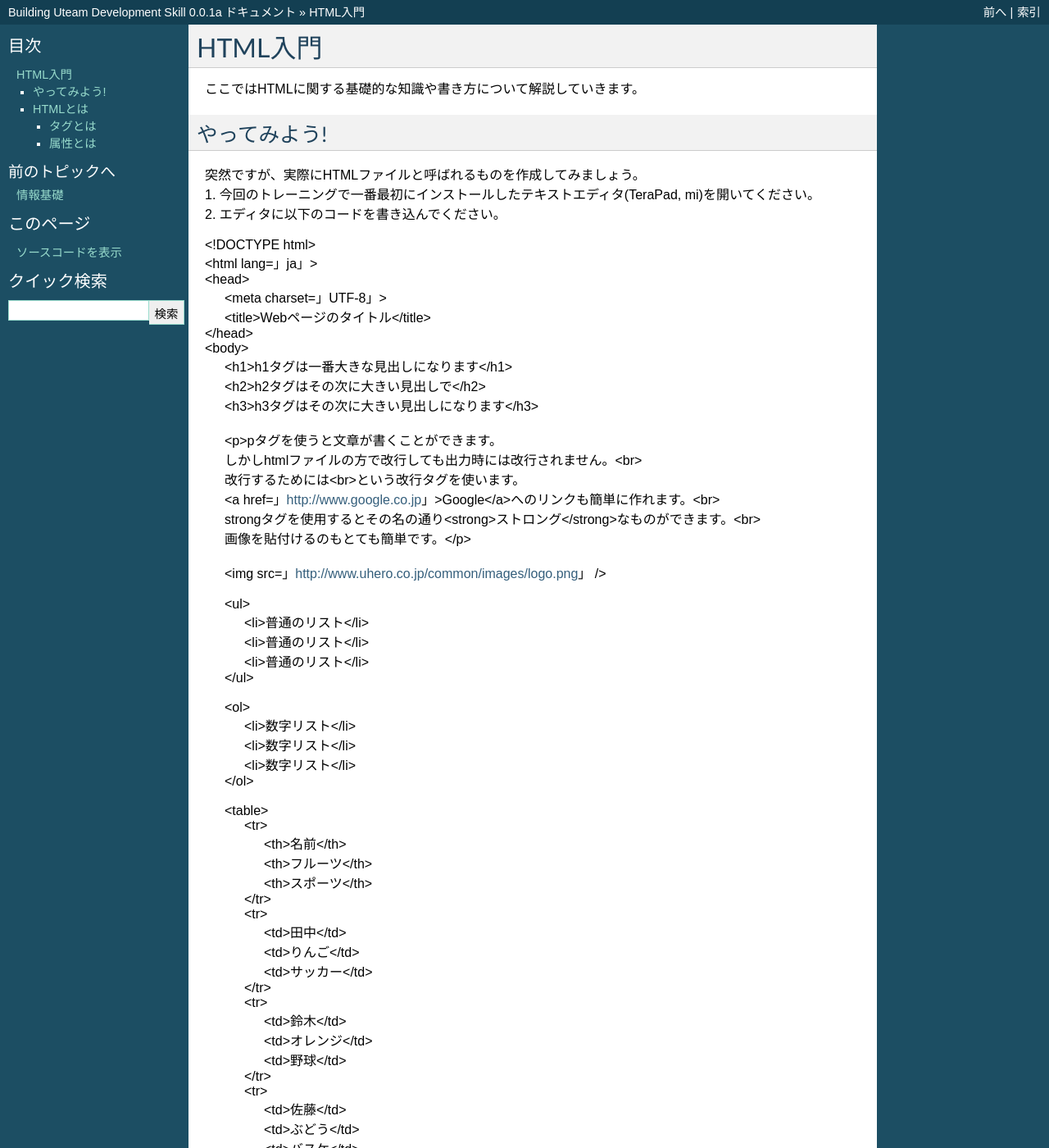
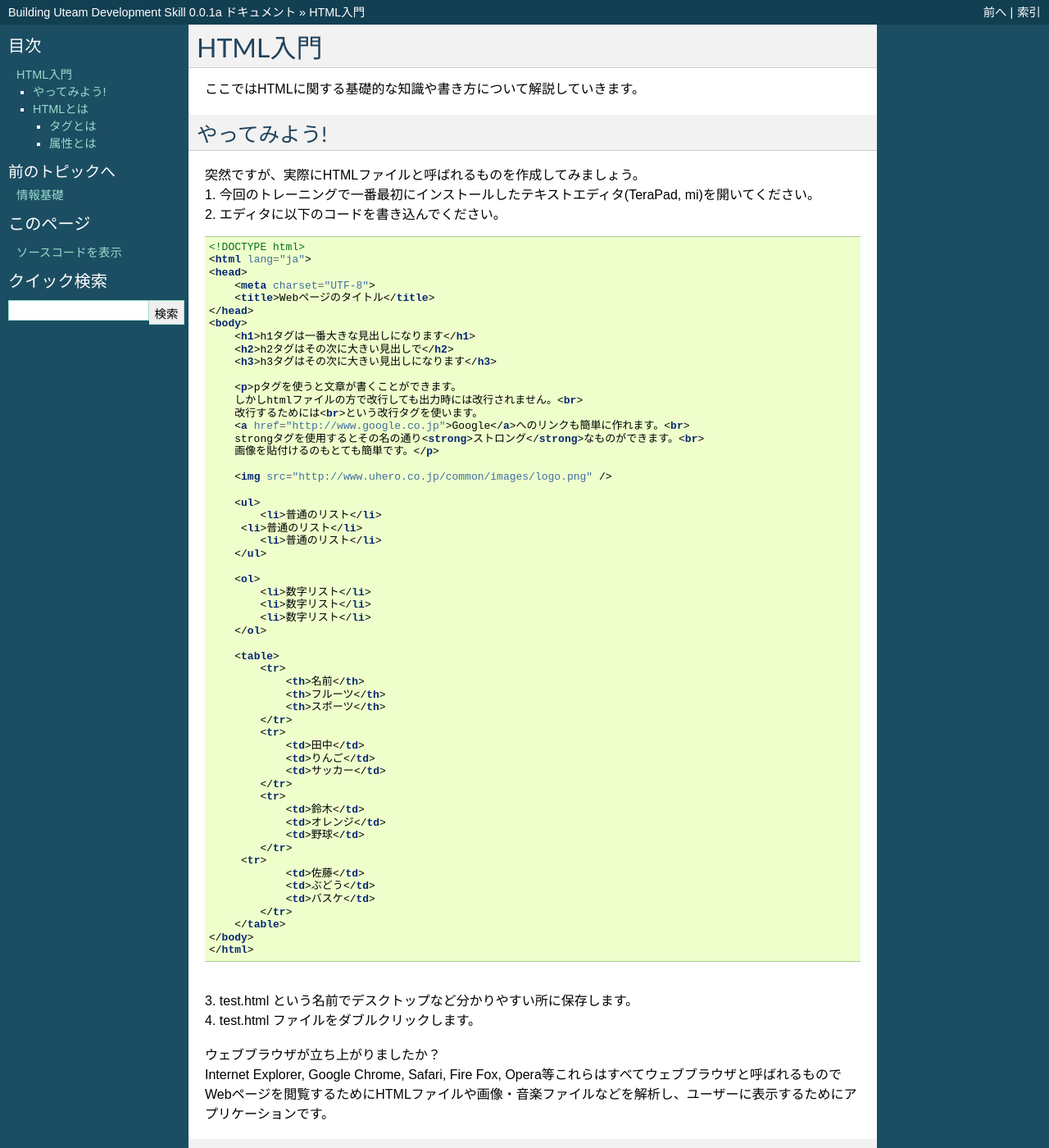
Before and after one commit to uhero-corp/buds, a Sphinx documentation site: the page built from source/4_html.txt, in a window 1280 px wide and 1400 px high. Shown: the whole window at 82% size. Built offline with Sphinx 7.4.7, drawn with Linux system fonts in a browser that asks for light colours; some of the changed text lies outside the part shown.

Commit message:
modified

```diff
--- a/source/4_html.txt
+++ b/source/4_html.txt
@@ -10,63 +10,71 @@ HTML入門
 | 突然ですが、実際にHTMLファイルと呼ばれるものを作成してみましょう。
 | 1. 今回のトレーニングで一番最初にインストールしたテキストエディタ(TeraPad, mi)を開いてください。
 | 2. エディタに以下のコードを書き込んでください。
-|
-| <!DOCTYPE html>
-| <html lang="ja">
-| <head>
-|     <meta charset="UTF-8">
-|     <title>Webページのタイトル</title>
-| </head>
-| <body>
-|     <h1>h1タグは一番大きな見出しになります</h1>
-|     <h2>h2タグはその次に大きい見出しで</h2>
-|     <h3>h3タグはその次に大きい見出しになります</h3>
-|
-|     <p>pタグを使うと文章が書くことができます。
-|     しかしhtmlファイルの方で改行しても出力時には改行されません。<br>
-|     改行するためには<br>という改行タグを使います。
-|     <a href="http://www.google.co.jp">Google</a>へのリンクも簡単に作れます。<br>
-|     strongタグを使用するとその名の通り<strong>ストロング</strong>なものができます。<br>
-|     画像を貼付けるのもとても簡単です。</p>
-|
-|     <img src="http://www.uhero.co.jp/common/images/logo.png" />
-|
-|     <ul>
-|         <li>普通のリスト</li>
-| 	  <li>普通のリスト</li>
-|         <li>普通のリスト</li>
-|     </ul>
-|
-|     <ol>
-|         <li>数字リスト</li>
-|         <li>数字リスト</li>
-|         <li>数字リスト</li>
-|     </ol>
-|
-|     <table>
-|         <tr>
-|             <th>名前</th>
-|             <th>フルーツ</th>
-|             <th>スポーツ</th>
-|         </tr>
-|         <tr>
-|             <td>田中</td>
-|             <td>りんご</td>
-|             <td>サッカー</td>
-|         </tr>
-|         <tr>
-|             <td>鈴木</td>
-|             <td>オレンジ</td>
-|             <td>野球</td>
-|         </tr>
-| 	  <tr>
-|             <td>佐藤</td>
-|             <td>ぶどう</td>
-|             <td>バスケ</td>
-|         </tr>
-|     </table>
-| </body>
-| </html>
+
+
+
+.. code-block:: html
+
+     <!DOCTYPE html>
+     <html lang="ja">
+     <head>
+         <meta charset="UTF-8">
+         <title>Webページのタイトル</title>
+     </head>
+     <body>
+         <h1>h1タグは一番大きな見出しになります</h1>
+         <h2>h2タグはその次に大きい見出しで</h2>
+         <h3>h3タグはその次に大きい見出しになります</h3>
+
+         <p>pタグを使うと文章が書くことができます。
+         しかしhtmlファイルの方で改行しても出力時には改行されません。<br>
+         改行するためには<br>という改行タグを使います。
+         <a href="http://www.google.co.jp">Google</a>へのリンクも簡単に作れます。<br>
+         strongタグを使用するとその名の通り<strong>ストロング</strong>なものができます。<br>
+         画像を貼付けるのもとても簡単です。</p>
+
+         <img src="http://www.uhero.co.jp/common/images/logo.png" />
+
+         <ul>
+             <li>普通のリスト</li>
+     	  <li>普通のリスト</li>
+             <li>普通のリスト</li>
+         </ul>
+
+         <ol>
+             <li>数字リスト</li>
+             <li>数字リスト</li>
+             <li>数字リスト</li>
+         </ol>
+
+         <table>
+             <tr>
+                 <th>名前</th>
+                 <th>フルーツ</th>
+                 <th>スポーツ</th>
+             </tr>
+             <tr>
+                 <td>田中</td>
+                 <td>りんご</td>
+                 <td>サッカー</td>
+             </tr>
+             <tr>
+                 <td>鈴木</td>
+                 <td>オレンジ</td>
+                 <td>野球</td>
+             </tr>
+     	  <tr>
+                 <td>佐藤</td>
+                 <td>ぶどう</td>
+                 <td>バスケ</td>
+             </tr>
+         </table>
+     </body>
+     </html>
+
+
+
+
 |
 | 3. test.html という名前でデスクトップなど分かりやすい所に保存します。
 | 4. test.html ファイルをダブルクリックします。
```
